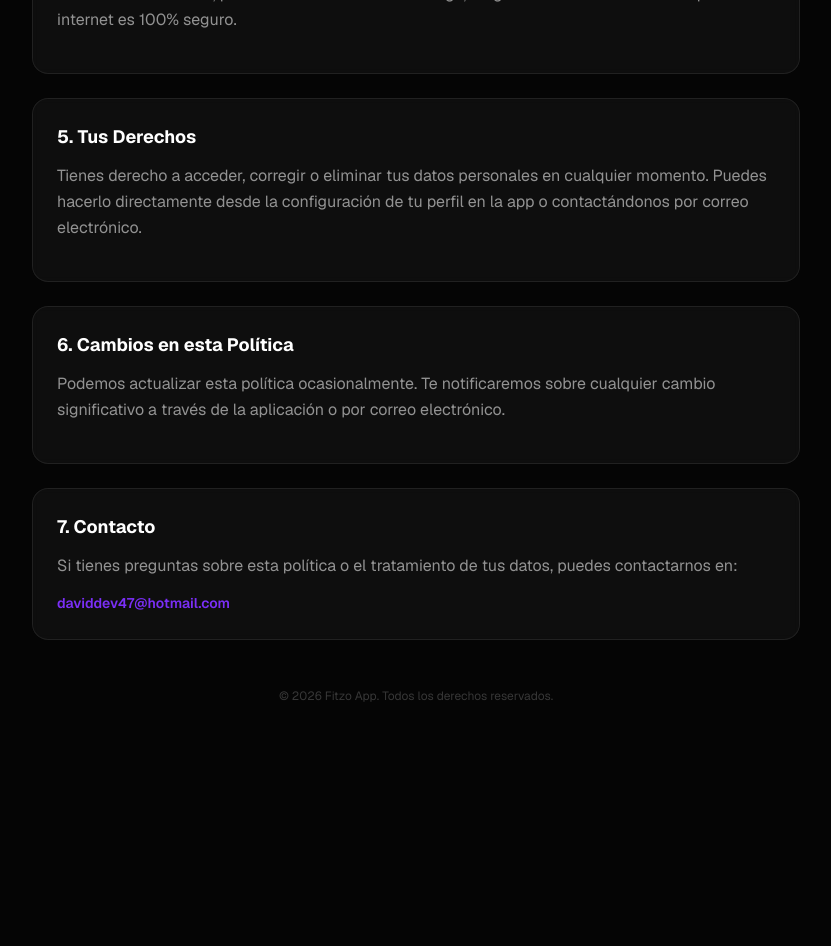
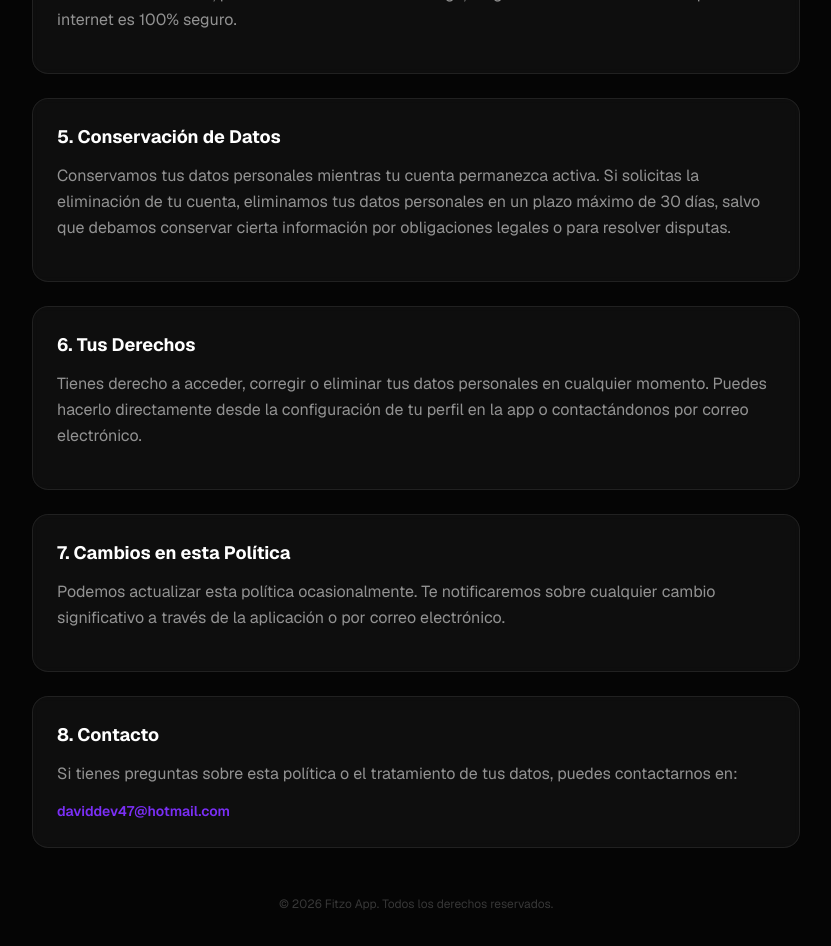
Before and after one commit to DashCode47/fitzo, a Next.js app: page /privacidad in a window 1280 px wide. Shown: the part 1500-2446 px from the top of the page, without its empty margins (224-1055 px from the left). Before the commit the page ends 2284 px from the top, so only its background shows below. Built offline with nearby package versions, Linux system fonts and the light colour scheme.

Commit message:
fix: privacy

```diff
--- a/src/app/privacidad/page.tsx
+++ b/src/app/privacidad/page.tsx
@@ -34,11 +34,15 @@ const sections = [
     content: "Implementamos medidas de seguridad técnicas y organizativas para proteger tus datos contra acceso no autorizado, pérdida o alteración. Sin embargo, ningún método de transmisión por internet es 100% seguro.",
   },
   {
-    title: "5. Tus Derechos",
+    title: "5. Conservación de Datos",
+    content: "Conservamos tus datos personales mientras tu cuenta permanezca activa. Si solicitas la eliminación de tu cuenta, eliminamos tus datos personales en un plazo máximo de 30 días, salvo que debamos conservar cierta información por obligaciones legales o para resolver disputas.",
+  },
+  {
+    title: "6. Tus Derechos",
     content: "Tienes derecho a acceder, corregir o eliminar tus datos personales en cualquier momento. Puedes hacerlo directamente desde la configuración de tu perfil en la app o contactándonos por correo electrónico.",
   },
   {
-    title: "6. Cambios en esta Política",
+    title: "7. Cambios en esta Política",
     content: "Podemos actualizar esta política ocasionalmente. Te notificaremos sobre cualquier cambio significativo a través de la aplicación o por correo electrónico.",
   },
 ];
@@ -100,7 +104,7 @@ export default function PrivacyPolicy() {
 
           {/* Contact section */}
           <div className="glass-card p-6">
-            <h2 className="text-white font-bold text-lg mb-3">7. Contacto</h2>
+            <h2 className="text-white font-bold text-lg mb-3">8. Contacto</h2>
             <p className="text-white/55 leading-relaxed mb-3">
               Si tienes preguntas sobre esta política o el tratamiento de tus datos, puedes contactarnos en:
             </p>
```
